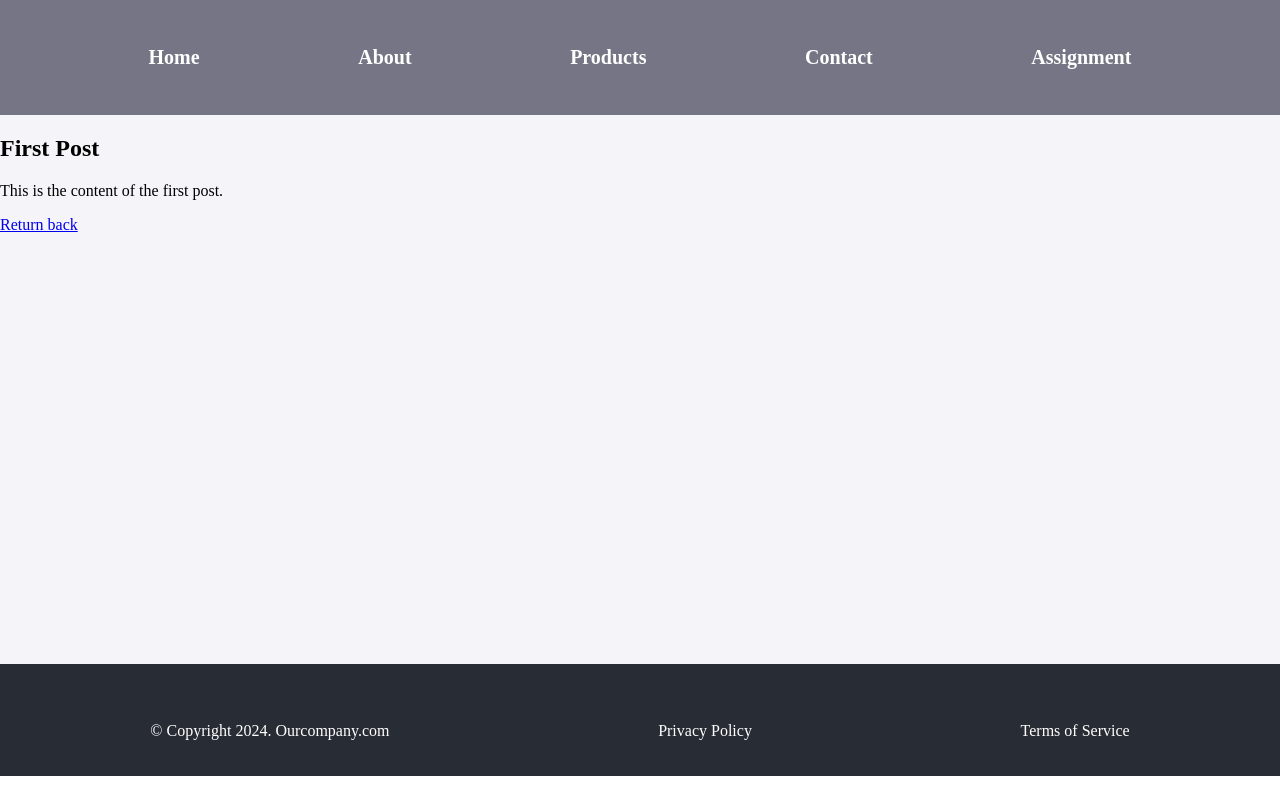
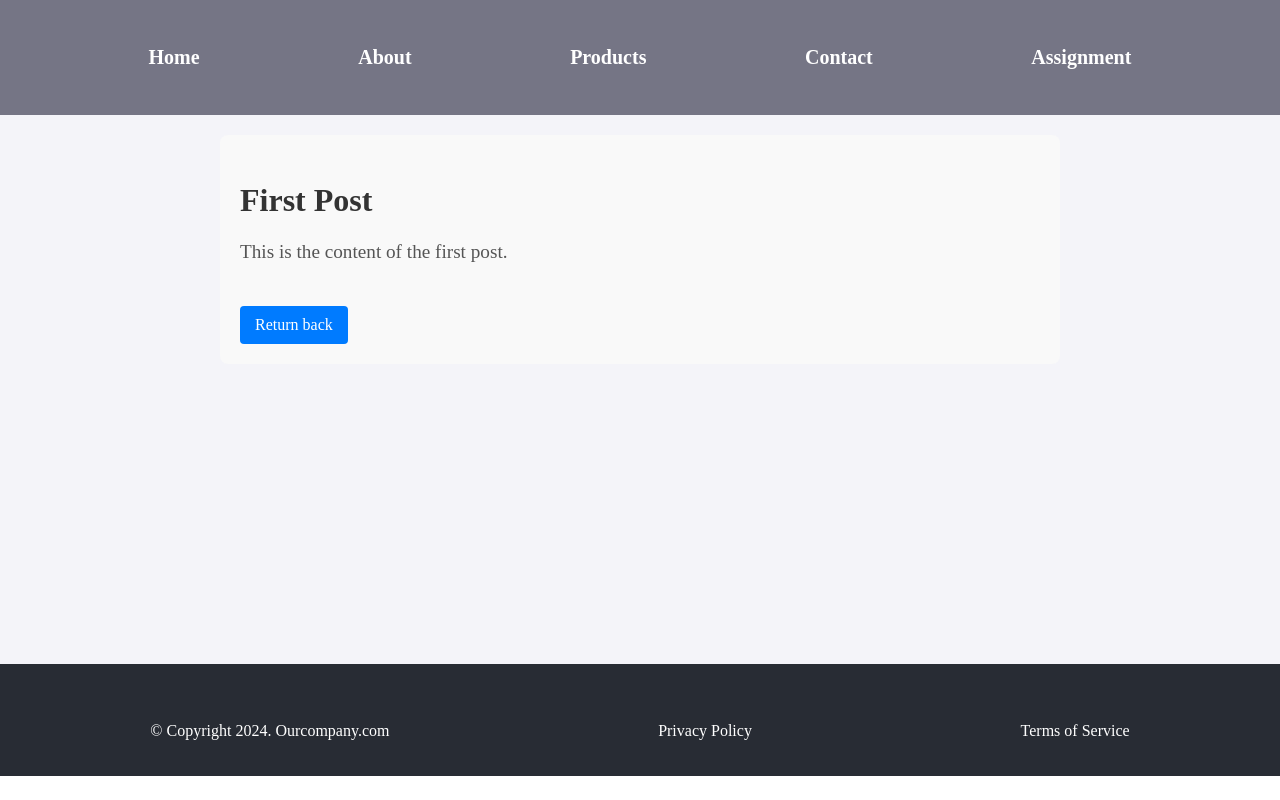
Before and after one commit to guranda26/online-shop, a React (Create React App) app: page /blogs/posts/1 in a window 1280 px wide. Built offline with nearby package versions, Linux system fonts and the light colour scheme.

Commit message:
add styles

```diff
--- a/src/components/BlogItem.jsx
+++ b/src/components/BlogItem.jsx
@@ -1,6 +1,7 @@
 import React from "react";
 import { postsData } from "../utils/postsData";
 import { Link, useParams } from "react-router-dom";
+import "../styles/BlogItem.css";
 
 const posts = postsData();
 
@@ -10,10 +11,12 @@ const BlogItem = () => {
   if (!post) return <h2>No post found on this route.</h2>;
 
   return (
-    <section>
-      <h2>{post.title}</h2>
-      <p>{post.content}</p>
-      <Link to={"/blogs"}>Return back</Link>
+    <section className="blog-item-page">
+      <h2 className="blog-item-title">{post.title}</h2>
+      <p className="blog-item-content">{post.content}</p>
+      <Link className="return-link" to="/blogs">
+        Return back
+      </Link>
     </section>
   );
 };
--- a/src/components/BlogItems.jsx
+++ b/src/components/BlogItems.jsx
@@ -12,8 +12,10 @@ const BlogItems = () => {
       <ul>
         {posts.map((post) => {
           return (
-            <li key={post.id} className="blog-items">
-              <Link to={`posts/${post.id}`}>{post.title}</Link>
+            <li key={post.id} className="blog-item">
+              <Link to={`posts/${post.id}`} className="blog-link">
+                {post.title}
+              </Link>
             </li>
           );
         })}
--- /dev/null
+++ b/src/styles/BlogItem.css
@@ -0,0 +1,33 @@
+.blog-item-page {
+  padding: 20px;
+  background-color: #f9f9f9;
+  border-radius: 8px;
+  max-width: 800px;
+  margin: 20px auto;
+}
+
+.blog-item-title {
+  font-size: 2rem;
+  color: #333;
+  margin-bottom: 10px;
+}
+
+.blog-item-content {
+  font-size: 1.2rem;
+  color: #555;
+  line-height: 1.5;
+}
+
+.return-link {
+  display: inline-block;
+  margin-top: 20px;
+  padding: 10px 15px;
+  background-color: #007bff;
+  color: white;
+  border-radius: 4px;
+  text-decoration: none;
+}
+
+.return-link:hover {
+  background-color: #0056b3;
+}
--- a/src/styles/BlogItems.css
+++ b/src/styles/BlogItems.css
@@ -0,0 +1,43 @@
+.blog-page {
+  padding: 20px;
+  background-color: #f9f9f9;
+  border-radius: 8px;
+  max-width: 800px;
+  margin: 0 auto;
+}
+
+.blog-title {
+  font-size: 2rem;
+  color: #333;
+  margin-bottom: 20px;
+  text-align: center;
+}
+
+.blog-item {
+  list-style: none;
+  margin: 10px 0;
+  padding: 10px;
+  background-color: #fff;
+  border-radius: 4px;
+  box-shadow: 0 2px 4px rgba(0, 0, 0, 0.1);
+  transition: background-color 0.3s;
+}
+
+.blog-item a {
+  text-decoration: none;
+}
+
+.blog-item:hover {
+  background-color: #f1f1f1;
+}
+
+.blog-link {
+  text-decoration: none;
+  color: #007bff;
+  font-size: 1.2rem;
+}
+
+.blog-link:hover {
+  text-decoration: underline;
+  color: #0056b3;
+}
```
